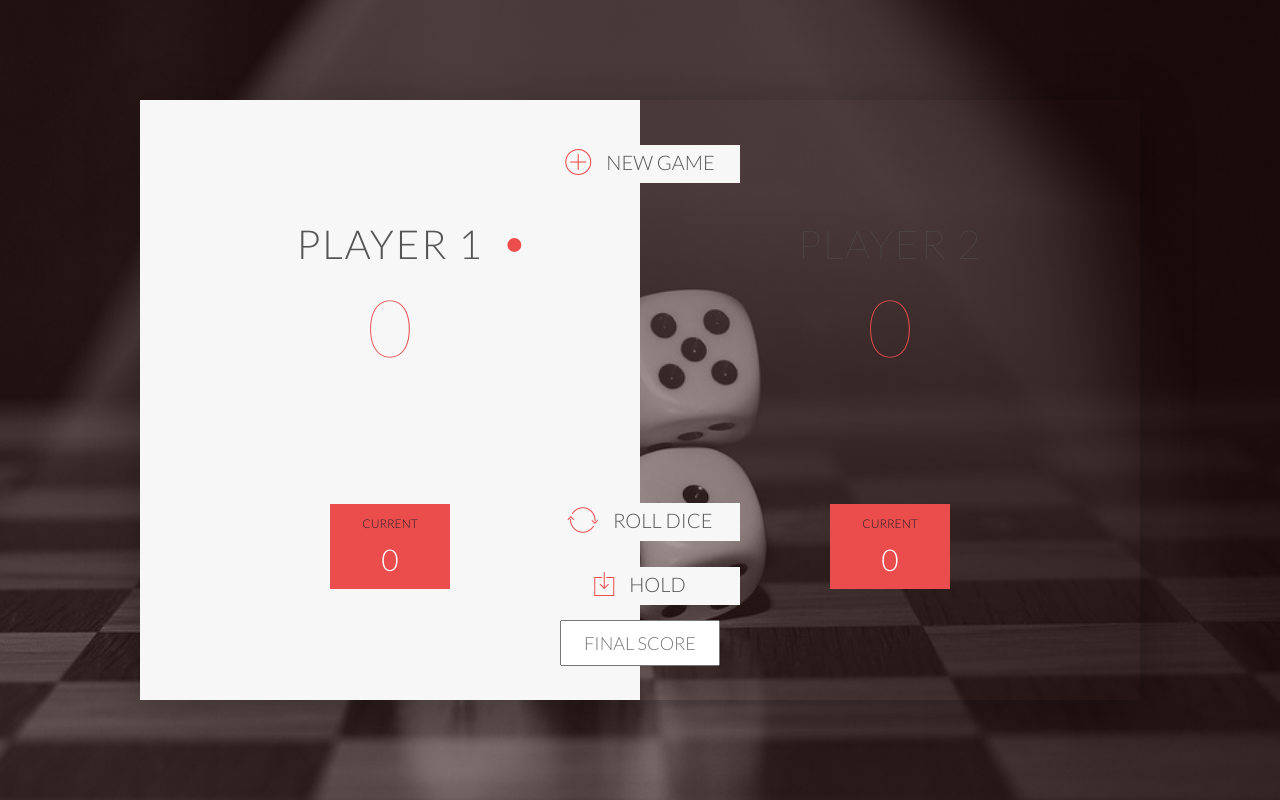
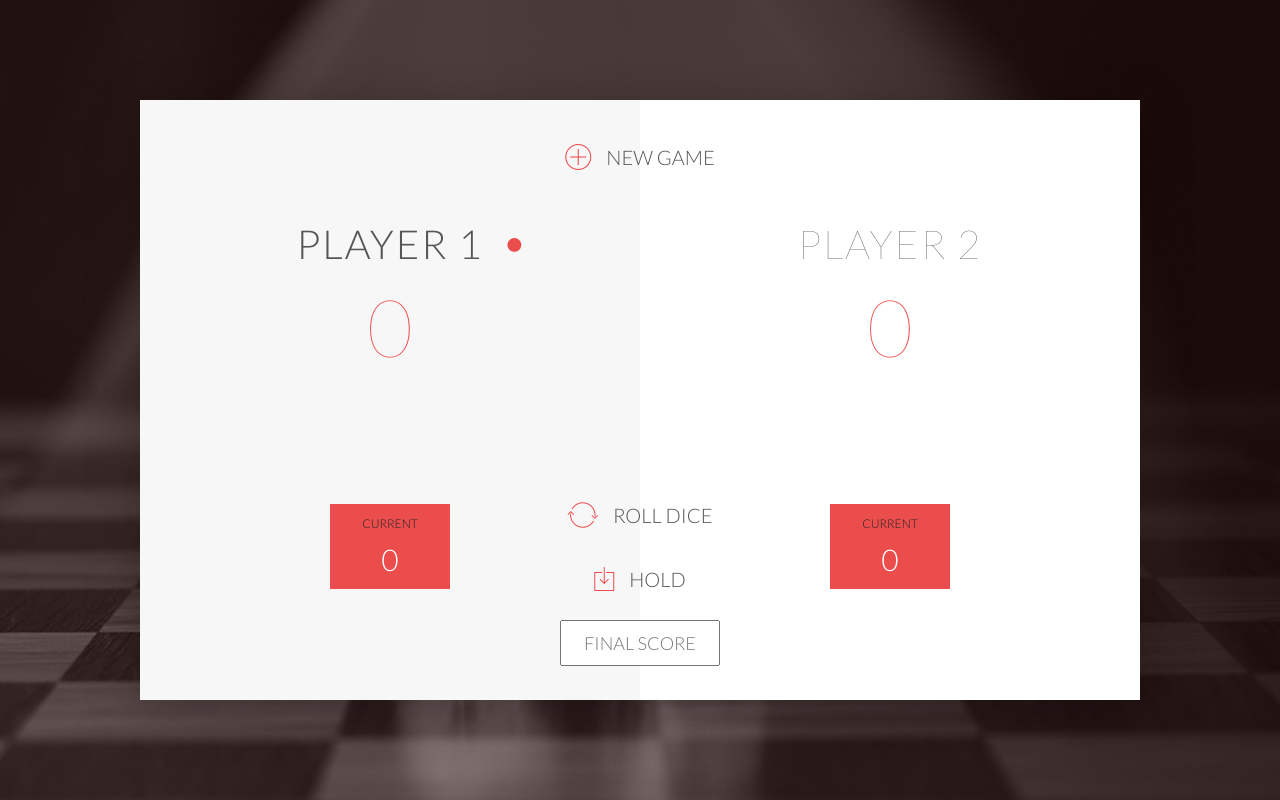
Before and after one commit to kenvilar/dice-game, a PHP site: page / in a window 1280 px wide. Run offline with PHP 8.4, Linux system fonts and the light colour scheme.

Commit message:
Update styles

```diff
--- a/style.css
+++ b/style.css
@@ -16,7 +16,7 @@ body {
 	padding: 0;
 }
 .wrapper {
-	/*background-color: #fff;*/
+	background-color: #fff;
 	-webkit-box-shadow: 0 10px 50px rgba(0, 0, 0, 0.3);
 	-moz-box-shadow: 0 10px 50px rgba(0, 0, 0, 0.3);
 	box-shadow: 0 10px 50px rgba(0, 0, 0, 0.3);
@@ -194,8 +194,8 @@ i {
 	color: #EB4D4D;
 }
 .btn-new-game, .btn-roll-dice, .btn-hold {
-	background-color: #f7f7f7;
+	/*background-color: #f7f7f7;*/
 }
 .btn-new-game, .btn-roll-dice, .btn-hold {
-	padding: 5px 0;
+	/*padding: 5px 0;*/
 }
```
